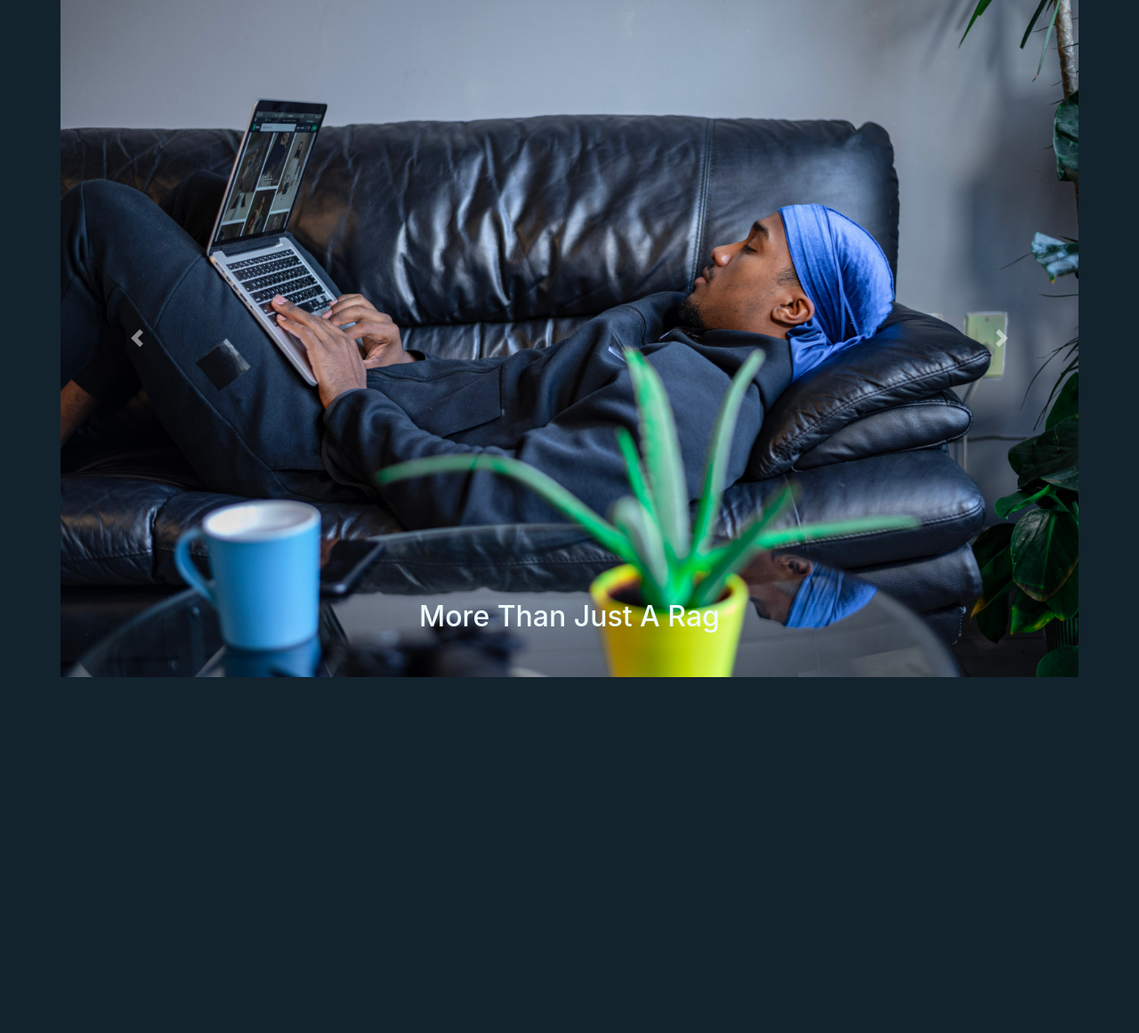
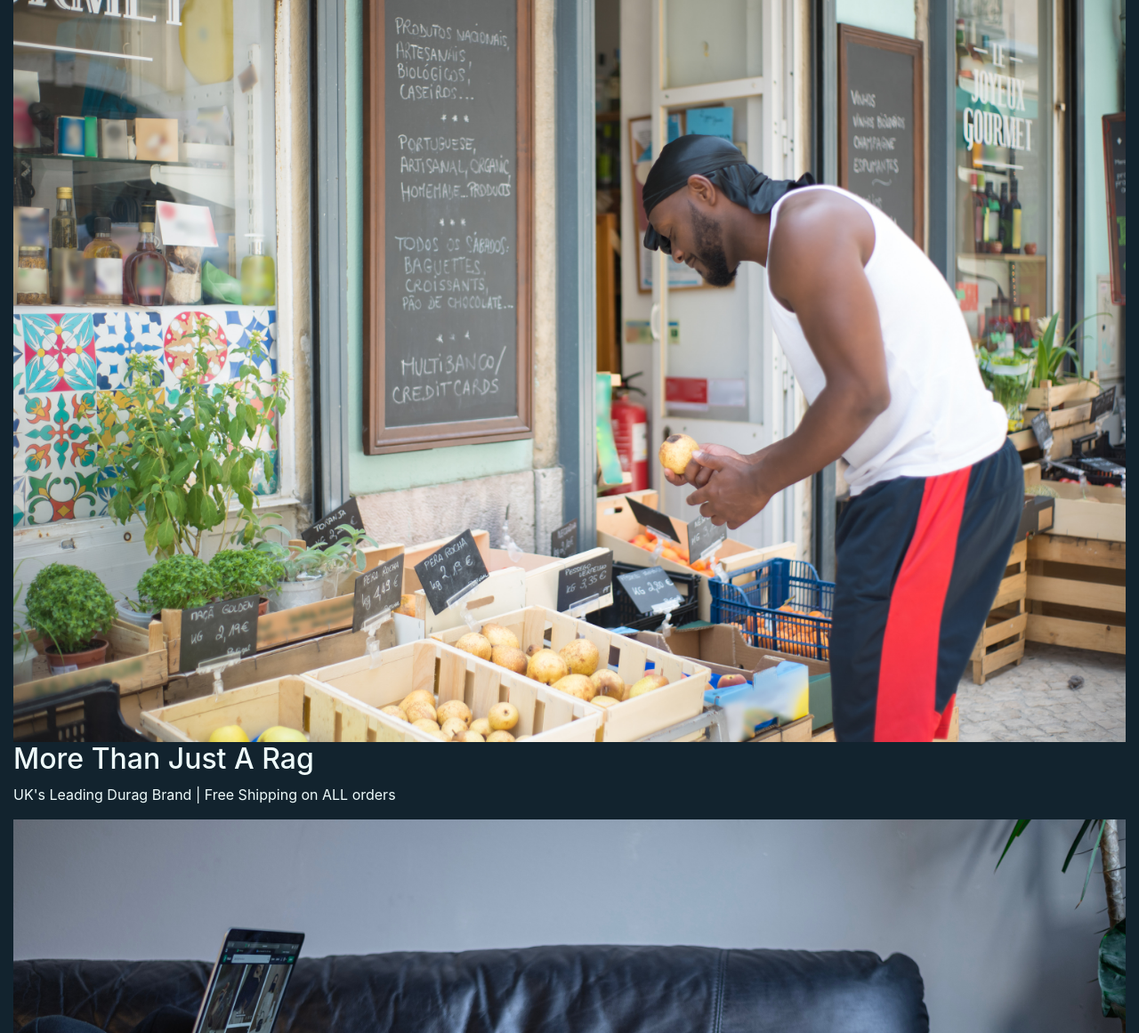
Before and after one commit to devisis/myrag, a Django app: page / in a window 1280 px wide. Shown: the part 56-1217 px from the top of the page at 89% size. Before the commit the page ends 817 px from the top, so only its background shows below. Run offline with Django 3.2, Linux system fonts and the light colour scheme; some libraries are stand-ins or nearby versions.

Commit message:
Fix styling issues and update layout

```diff
--- a/checkout/templates/checkout/checkout.html
+++ b/checkout/templates/checkout/checkout.html
@@ -82,14 +82,12 @@
                             {{ order_form.postcode | as_crispy_field }}
                             <div class="float-left">
                                 <label class="save-delivery text-warning" for="save-delivery">Save your delivery
-                                    information
-                                    to
-                                    profile</label>
+                                    information to profile</label>
                                 <input type="checkbox" name="save-delivery" id="save-delivery" checked>
                             </div>
                         </fieldset>
                         <fieldset class="form-payment px-3">
-                            <legend class="fieldset-title px-2 w-auto text-info">Payment</legend>
+                            <legend class="fieldset-title px-2 my-2 w-auto text-info">Card Payment</legend>
                             <!-- stripe card payment form -->
                             <div class="mb-3" id="card-details"></div>
 
--- a/home/templates/home/index.html
+++ b/home/templates/home/index.html
@@ -6,38 +6,28 @@
 
 {% block content %}
 <!-- Carousel -->
+
 <div class="container-fluid">
-
+  <div class="row">
+    <div class="col"> <img class="d-block w-100 img-fluid" src="media/black-myrag.jpg" alt="Blackrag">
+      <h2>More Than Just A Rag</h2>
+    </div>
+  </div>
+  <div class="row">
+    <div class="col">
+      <p>UK's Leading Durag Brand | Free Shipping on ALL orders</p>
+    </div>
+  </div>
 
   <div class="row">
-    <div class="col-11 m-auto">
-      <div id="carouselExampleControls" class="carousel slide" data-ride="carousel">
-        <div class="carousel-inner">
-          <div class="carousel-item active text-center">
-            <div class="carousel-caption d-none d-md-block">
-              <h2>More Than Just A Rag</h2>
             </div>
             <img class="d-block w-100 img-fluid" src="media/blue-myrag.jpg" alt="First slide">
           </div>
-          <div class="carousel-item">
-            <img class="d-block w-100 img-fluid" src="media/black-myrag.jpg" alt="Second slide">
-          </div>
-          <div class="carousel-item">
+          <div>
             <img class="d-block w-100 img-fluid" src="media/bandana-myrag.jpg" alt="Third slide">
           </div>
-          <a class="carousel-control-prev" href="#carouselExampleControls" role="button" data-slide="prev">
-            <span class="carousel-control-prev-icon" aria-hidden="true"></span>
-            <span class="sr-only">Previous</span>
-          </a>
-          <a class="carousel-control-next" href="#carouselExampleControls" role="button" data-slide="next">
-            <span class="carousel-control-next-icon" aria-hidden="true"></span>
-            <span class="sr-only">Next</span>
-          </a>
-        </div>
-      </div>
-    </div>
-  </div>
 </div>
+
 <!-- <div class="col-12 mt-5 d-block pt-4 ">
 </div> -->
 
--- a/templates/includes/toasts/toast_error.html
+++ b/templates/includes/toasts/toast_error.html
@@ -1,4 +1,4 @@
-<div class="toast" role="alert" data-autohide="false">
+<div class="toast" role="alert" data-autohide="true" data-delay="4000" data-animation="true">
   <div class="toast-status-bar bg-danger"></div>
   <div class="toast-header">
     <strong class="mr-auto">Error!</strong>
--- a/templates/includes/toasts/toast_info.html
+++ b/templates/includes/toasts/toast_info.html
@@ -1,4 +1,4 @@
-<div class="toast" role="alert" data-autohide="false">
+<div class="toast" role="alert" data-autohide="true" data-delay="4000" data-animation="true">
   <div class="toast-status-bar bg-info"></div>
   <div class="toast-header">
     <strong class="mr-auto">Information!</strong>
--- a/templates/includes/toasts/toast_success.html
+++ b/templates/includes/toasts/toast_success.html
@@ -1,4 +1,4 @@
-<div class="toast" role="alert" data-autohide="false">
+<div class="toast" role="alert" data-autohide="true" data-delay="3000" data-animation="true">
   <div class="toast-status-bar bg-success"></div>
   <div class="toast-header">
     <strong class="mr-auto">Success!</strong>
--- a/templates/includes/toasts/toast_warning.html
+++ b/templates/includes/toasts/toast_warning.html
@@ -1,4 +1,4 @@
-<div class="toast" role="alert" data-autohide="false">
+<div class="toast" role="alert" data-autohide="true" data-delay="4000" data-animation="true">
   <div class="toast-status-bar bg-danger"></div>
   <div class="toast-header">
     <strong class="mr-auto">Warning!</strong>
```
